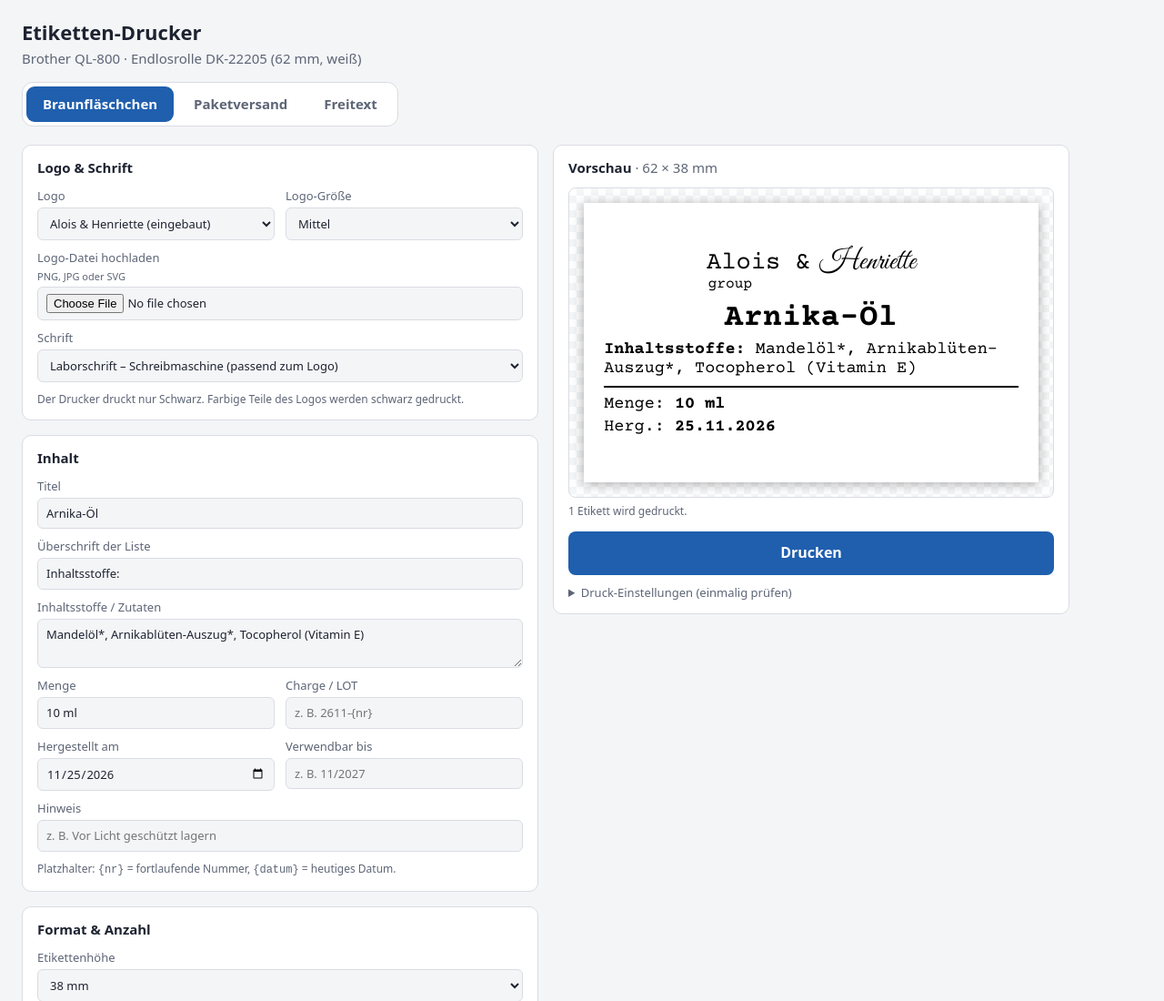
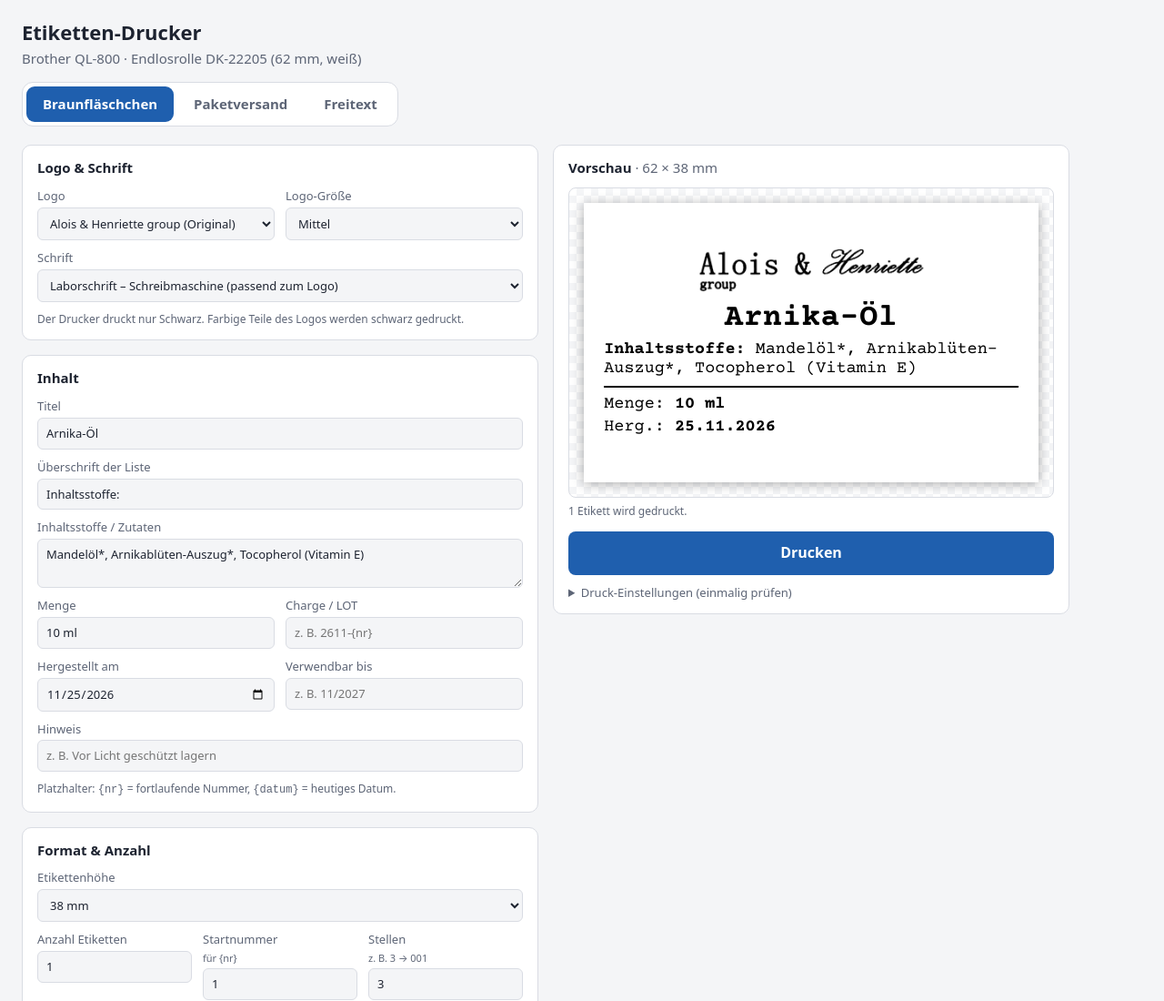
Before and after one commit to Alois-Henriette/eumedica-claude, a plain HTML site: page etiketten-drucker/index.html in a window 1280 px wide. Shown: the top 1100 px of the page at 91% size. Drawn offline with Linux system fonts and the light colour scheme.

Commit message:
Original-Logo als Standard (schwarze Druckversion)
Co-Authored-By: Claude Opus 5.5 <noreply@anthropic.com>
Claude-Session: https://claude.ai/code/session_01Li7jbx8EeCgKmodVCUHmar

```diff
--- a/etiketten-drucker/app.js
+++ b/etiketten-drucker/app.js
@@ -115,7 +115,7 @@
   var zustand = {
     vorlage: 'flaeschchen',
     werte: {},
-    logoArt: 'text',      // 'text' | 'bild' | 'kein'
+    logoArt: 'original',  // 'original' | 'bild' | 'kein'
     logoBild: '',         // Data-URL einer hochgeladenen Datei
     logoGroesse: '6',     // Höhe in mm
     schrift: 'schreibmaschine',
@@ -131,6 +131,7 @@
     if (gespeichert && typeof gespeichert === 'object') Object.assign(zustand, gespeichert);
   } catch (e) { /* ohne Speicher weiterarbeiten */ }
   if (!VORLAGEN[zustand.vorlage]) zustand.vorlage = 'flaeschchen';
+  if (zustand.logoArt === 'text') zustand.logoArt = 'original';
   // Das Format wird je Etiketten-Art getrennt gemerkt.
   var PRO_VORLAGE = ['hoehe', 'freiHoehe'];
   zustand.proVorlage = zustand.proVorlage || {};
@@ -277,10 +278,8 @@
     if (zustand.logoArt === 'bild' && zustand.logoBild) {
       return '<div class="e-logo"' + stil + '><img alt="" src="' + esc(zustand.logoBild) + '"></div>';
     }
-    if (zustand.logoArt === 'text') {
-      return '<div class="e-logo"' + stil + '><div class="logo-text">' +
-        '<span class="l-alois">Alois &amp;</span><span class="l-henriette">Henriette</span>' +
-        '<span class="l-group">group</span></div></div>';
+    if (zustand.logoArt === 'original') {
+      return '<div class="e-logo"' + stil + '><img alt="Alois & Henriette group" src="logo-druck.png"></div>';
     }
     return '';
   }
@@ -364,6 +363,7 @@
   function aktualisieren() {
     $('freiHoeheLabel').hidden = zustand.hoehe !== 'frei';
     $('logoHinweis').hidden = !(zustand.logoArt === 'bild' && !zustand.logoBild);
+    $('logoDateiLabel').hidden = zustand.logoArt !== 'bild';
     var h = hoeheMm();
     $('masse').textContent = '· ' + BREITE_MM + ' × ' + h + ' mm';
     $('seitenformat').textContent = '@page { size: ' + BREITE_MM + 'mm ' + h + 'mm; margin: 0; }';
@@ -404,7 +404,11 @@
       bereich.appendChild(e);
       einpassen(e);
     }
-    window.print();
+    // Erst drucken, wenn alle Logo-Bilder geladen sind.
+    var bilder = Array.prototype.map.call(bereich.querySelectorAll('img'), function (img) {
+      return img.decode ? img.decode().catch(function () {}) : Promise.resolve();
+    });
+    Promise.all(bilder).then(function () { window.print(); });
   }
   window.addEventListener('afterprint', function () { $('druckbereich').innerHTML = ''; });
 
@@ -416,8 +420,7 @@
   // Schriften vorab laden, danach neu einpassen (Textbreiten ändern sich mit der Schrift).
   if (document.fonts && document.fonts.load) {
     Promise.all(['400 10px "Courier Prime"', '700 10px "Courier Prime"', 'italic 400 10px "Courier Prime"',
-      '400 10px "IBM Plex Mono"', '700 10px "IBM Plex Mono"', 'italic 400 10px "IBM Plex Mono"',
-      '400 10px "Great Vibes"'].map(function (f) { return document.fonts.load(f).catch(function () {}); }))
+      '400 10px "IBM Plex Mono"', '700 10px "IBM Plex Mono"', 'italic 400 10px "IBM Plex Mono"'].map(function (f) { return document.fonts.load(f).catch(function () {}); }))
       .then(aktualisieren);
   }
 })();
--- a/etiketten-drucker/index.html
+++ b/etiketten-drucker/index.html
@@ -22,8 +22,8 @@
         <div class="zeile">
           <label>Logo
             <select id="logoArt">
-              <option value="text">Alois &amp; Henriette (eingebaut)</option>
-              <option value="bild">Eigene Logo-Datei</option>
+              <option value="original">Alois &amp; Henriette group (Original)</option>
+              <option value="bild">Anderes Logo (Datei hochladen)</option>
               <option value="kein">Kein Logo</option>
             </select>
           </label>
@@ -36,7 +36,7 @@
           </label>
         </div>
         <div class="zeile">
-          <label>Logo-Datei hochladen <small>PNG, JPG oder SVG</small>
+          <label id="logoDateiLabel">Logo-Datei hochladen <small>PNG, JPG oder SVG</small>
             <input id="logoDatei" type="file" accept="image/*">
           </label>
         </div>
--- a/etiketten-drucker/style.css
+++ b/etiketten-drucker/style.css
@@ -6,7 +6,6 @@
 @font-face { font-family: "IBM Plex Mono"; src: url(fonts/ibm-plex-mono-latin-400-italic.woff2) format("woff2"); font-weight: 400; font-style: italic; }
 @font-face { font-family: "IBM Plex Mono"; src: url(fonts/ibm-plex-mono-latin-700-normal.woff2) format("woff2"); font-weight: 700; font-style: normal; }
 @font-face { font-family: "IBM Plex Mono"; src: url(fonts/ibm-plex-mono-latin-700-italic.woff2) format("woff2"); font-weight: 700; font-style: italic; }
-@font-face { font-family: "Great Vibes"; src: url(fonts/great-vibes-latin-400-normal.woff2) format("woff2"); font-weight: 400; font-style: normal; }
 
 :root {
   --bg: #f4f5f7;
@@ -158,14 +157,6 @@ summary { cursor: pointer; }
 /* Logo */
 .e-logo { display: flex; justify-content: center; align-items: center; height: calc(var(--lh) * 1mm * var(--s) * var(--lf, 1)); margin-bottom: calc(0.6mm * var(--s)); }
 .e-logo img { height: 100%; width: auto; max-width: 100%; object-fit: contain; }
-.logo-text {
-  display: grid; grid-template-columns: auto auto; grid-template-rows: auto auto;
-  column-gap: 0.15em; align-items: baseline; line-height: 1;
-  font-size: calc(var(--lh) * 0.56mm * var(--s) * var(--lf, 1));
-}
-.l-alois { font-family: "Courier Prime", "Courier New", monospace; font-size: 1em; }
-.l-henriette { font-family: "Great Vibes", cursive; font-size: 1.15em; padding-left: 0.2em; }
-.l-group { grid-column: 1; font-family: "Courier Prime", "Courier New", monospace; font-size: 0.6em; padding-left: 0.1em; }
 
 
 /* ---------- Druck ---------- */
```
Also changed, not shown: etiketten-drucker/fonts/great-vibes-LICENSE.txt (deleted), etiketten-drucker/fonts/great-vibes-latin-400-normal.woff2 (deleted), etiketten-drucker/logo-druck.png (added), etiketten-drucker/logo.jpg (renamed from etiketten-drucker/alois-henriette-logo (1).jpg), 1 other file.
